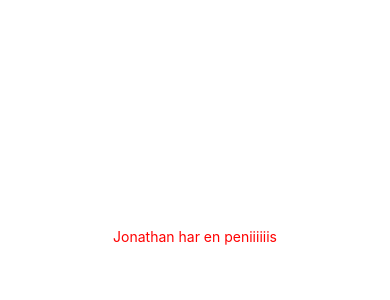
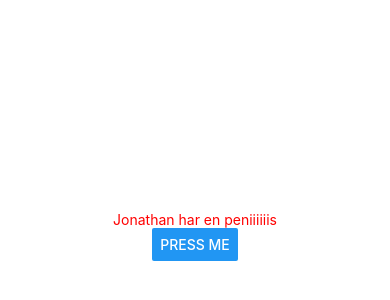
Before and after one commit to 4CEspX/Hjalp, a React Native app: screen / in a window 390 px wide. Shown: the part 186-486 px from the top of the page. Built offline with nearby package versions, Linux system fonts and the light colour scheme.

Commit message:
Added button 	modified:   App.js

```diff
--- a/App.js
+++ b/App.js
@@ -1,12 +1,19 @@
-import { StatusBar } from 'expo-status-bar';
-import { StyleSheet, Text, View } from 'react-native';
+import { StatusBar } from "expo-status-bar";
+import React from "react";
+import { StyleSheet, Text, View, Button } from "react-native";
 
 export default function App() {
+  const handleButtonPress = () => {
+    // Functionality to be executed on button press
+    console.log("Button Pressed!");
+    // You can add your desired logic here
+  };
+
   return (
     <View style={styles.container}>
-      <Text style={{
-        color: 'red',
-      }}>Jonathan har en peniiiiiis</Text>
+      <Text style={{ color: "red" }}>Jonathan har en peniiiiiis</Text>
+      <Button title="Press Me" onPress={handleButtonPress} />
+      {/* You can change the title and functionality in onPress based on your requirement */}
       <StatusBar style="auto" />
     </View>
   );
@@ -15,8 +22,8 @@ export default function App() {
 const styles = StyleSheet.create({
   container: {
     flex: 1,
-    backgroundColor: '#fff',
-    alignItems: 'center',
-    justifyContent: 'center',
+    backgroundColor: "#fff",
+    alignItems: "center",
+    justifyContent: "center",
   },
 });
```
